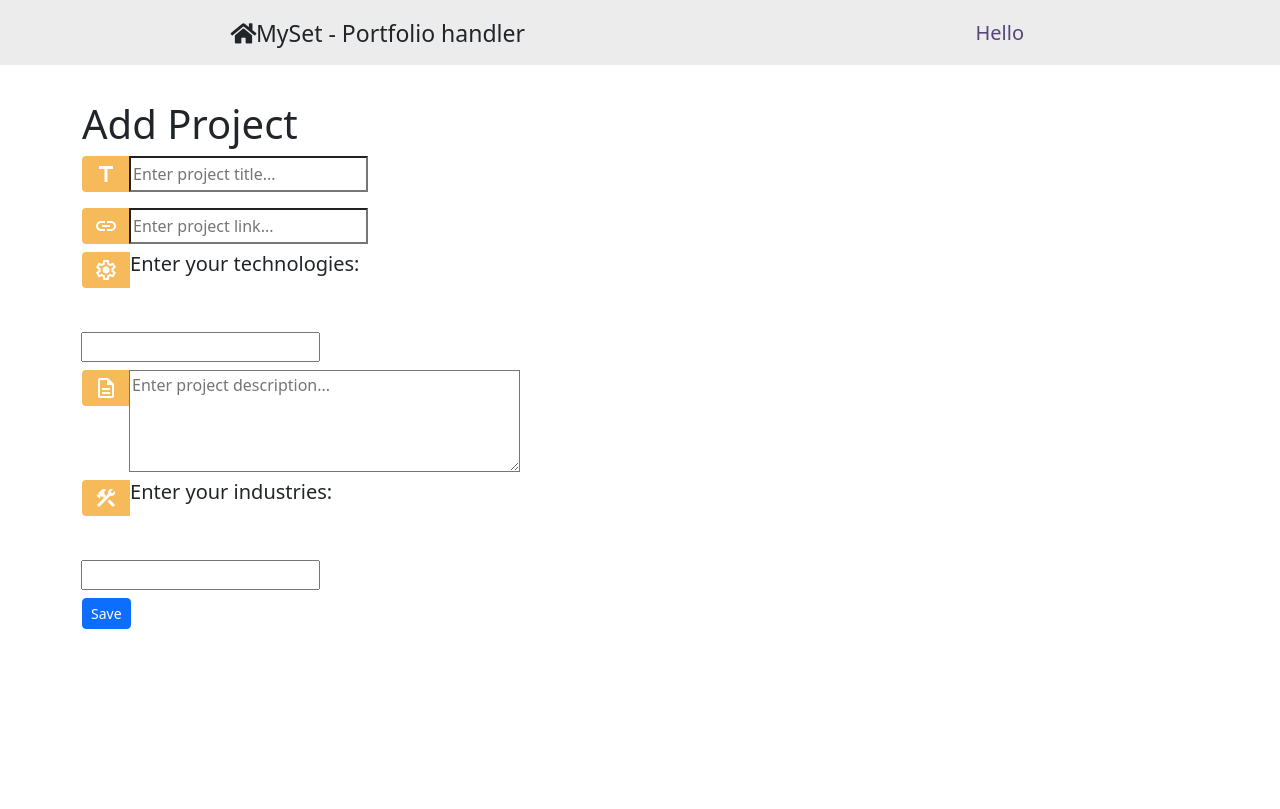
After one commit to FFkmmr/UltraTasc, a Django app: page /add-project/ in a window 1280 px wide. The commit adds this page. Run offline with Django 3.2, Linux system fonts and the light colour scheme; data that the repository does not hold is empty; some libraries are stand-ins or nearby versions.

Commit message:
feat: Added a button for adding projects manually

```diff
--- a/my_set/main/forms.py
+++ b/my_set/main/forms.py
@@ -1,5 +1,9 @@
 from django.contrib.auth.forms import UserCreationForm
 from django.contrib.auth.models import User
+from django.forms import ModelForm
+from .models import Project
+from django import forms
+from .models import Project, Technology, Industry
 
 class CreateUserForm(UserCreationForm):
     class Meta:
@@ -17,3 +21,21 @@ class CreateUserForm(UserCreationForm):
         super(CreateUserForm, self).__init__(*args, **kwargs)
         for field_name, placeholder in self.placeholders.items():
             self.fields[field_name].widget.attrs.update({'placeholder': placeholder})
+
+class CreateProjectForm(ModelForm):
+    new_technologies = forms.CharField(required=False)
+    new_industries = forms.CharField(required=False)
+    class Meta:
+        model = Project
+        fields = ['title', 'url', 'technologies', 'description', 'industries']
+        widgets = {
+            'title': forms.TextInput(attrs={'placeholder': 'Enter project title...'}),
+            'url': forms.URLInput(attrs={'placeholder': 'Enter project link...'}),
+            'description': forms.Textarea(attrs={'placeholder': 'Enter project description...', 'rows': 4}),
+            'technologies': forms.CheckboxSelectMultiple(),
+            'industries': forms.CheckboxSelectMultiple(),
+            'new_technologies':forms.TextInput(attrs={'placeholder': 'Enter new technologies, separated by commas...',
+            'class': 'wide-input'}),
+            'new_idustries':forms.TextInput(attrs={'placeholder': 'Enter new industries, separated by commas...',
+            'class': 'wide-input'}),
+        }
--- a/my_set/main/static/main/css/main.css
+++ b/my_set/main/static/main/css/main.css
@@ -153,10 +153,11 @@ i .fa-user {
 }
 .num {
     position: absolute;
-    right: 74%;
+    right: 10px;
 }
-li label {
-    padding-right: 20%;
+#industryList li,
+#technologyList li {
+    position: relative;
 }
 .container-main {
     position: relative;
@@ -252,3 +253,19 @@ li label {
     left: 90%;
     color: white;
 }
+.block_ {
+    display: block;
+}
+.block_ h5 {
+    width: 50%;
+}
+.add-block-form {
+    width: 60%;
+    overflow: auto;
+}
+.add-input-block {
+    width: 150px;
+}
+.wide-input {
+    width: 400px;
+}
--- /dev/null
+++ b/my_set/main/templates/add_project.html
@@ -0,0 +1,70 @@
+{% extends 'main/layout.html' %}
+
+{% block title %}Add Project{% endblock title %}
+
+{% block content %}
+<div class="container">
+    <div class="row">
+        <div class="col-md-12" style="margin-bottom: 180px;">
+            <h1>Add Project </h1>
+            <form action="" method='POST'>
+                {% csrf_token %}
+                <div class="input-group mb-3">
+                    <div class="input-group-append">
+                        <span class="input-group-text material-symbols-outlined">Title</span>
+                    </div>
+                    {{form.title}}
+                </div>
+                <div class="input-group mb-2">
+                    <div class="input-group-append">
+                        <span class="input-group-text material-symbols-outlined">Link</span>
+                    </div>
+                    {{form.url}}
+                </div>
+                <div class="input-group mb-2 block_">
+                    <div class="input-group-append">
+                        <span class="input-group-text material-symbols-outlined" style="float: left;">Settings</span>
+                        <h5>Enter your technologies:</h5><br>
+                    </div>
+                    <div class="add-block-form">
+                     {% for technology in form.technologies %}
+                        {{ technology }}
+                        {% if forloop.counter|divisibleby:5 %}
+                            <span><br></span>
+                        {% endif %}
+                     {% endfor %}
+                    </div> <br>
+                    <div>
+                        {{ form.new_technologies }}
+                    </div>
+                </div>
+                <div class="input-group mb-2">
+                    <div class="input-group-append">
+                        <span class="input-group-text material-symbols-outlined">Description</span>
+                    </div>
+                    {{form.description}}
+                </div>
+                <div class="input-group mb-2 block_">
+                    <div class="input-group-append">
+                        <span class="input-group-text material-symbols-outlined" style="float: left;">Construction</span>
+                        <h5>Enter your industries:</h5><br>
+                    </div>
+                    <div class="add-block-form">
+                    {% for industry in form.industries %}
+                        {{ industry }}
+                        {% if forloop.counter|divisibleby:5 and not forloop.last %}
+                            <span><br></span>
+                        {% endif %}
+                     {% endfor %}
+                    </div> <br>
+                    <div>
+                        {{ form.new_industries }}
+                    </div>
+                </div>
+
+                <button type="submit" class="btn btn-primary btn-sm" value=""> Save</button>
+            </form>
+        </div>
+    </div>
+</div>
+{% endblock content %}
--- a/my_set/main/templates/main/index.html
+++ b/my_set/main/templates/main/index.html
@@ -49,9 +49,9 @@
                     <button type="button" class="btn btn-outline-dark custom-btn" data-value="MySets">My Sets</button>
                 </div>
                 <div class="btn-group-toggle-2">
-                    <button type="button" class="btn btn-outline-primary" data-value="Add project">Add project</button>
+                    <a href="{% url 'add_project' %}" type="button" class="btn btn-outline-primary" data-value="Add project">Add project</a>
                     <a href="{% url 'import_csv' %}" type="button" class="btn btn-outline-success" data-value="Upload .csv">Upload .csv</a>
-                    <button type="button" class="btn btn-outline-warning" data-value="Add new set">Add new set</button>
+                    <a href="/" type="button" class="btn btn-outline-warning" data-value="Add new set">Add new set</a>
                 </div>
                 <input type="text" class="filter-of-container-main" placeholder="Search...">
                 <button type="button" class="btn btn-outline-dark search_" data-value="Search">Search</button>
--- a/my_set/main/templates/main/layout.html
+++ b/my_set/main/templates/main/layout.html
@@ -9,6 +9,7 @@
     <link rel="icon" href="{% static 'main/img/favicon.ico' %}" type="image/x-icon">
     <link rel="stylesheet" href="https://cdn.jsdelivr.net/npm/bootstrap@5.3.2/dist/css/bootstrap.min.css" >
     <link rel="stylesheet" href="https://use.fontawesome.com/releases/v5.8.1/css/all.css">
+    <link rel="stylesheet" href="https://fonts.googleapis.com/css2?family=Material+Symbols+Outlined:opsz,wght,FILL,GRAD@24,400,0,0" />
 
     <link rel="stylesheet" href="{% static 'main/css/main.css' %}?{% cache_boost %}">
     <title>{% block title %} {% endblock %}</title>
--- a/my_set/main/urls.py
+++ b/my_set/main/urls.py
@@ -8,4 +8,5 @@ urlpatterns = [
     path('login/', views.login_page, name='login'),
     path('logout/', views.logout_user, name='logout'),
     path('import_csv/', views.import_csv_view, name='import_csv'),
+    path('add-project/', views.add_project, name="add_project"),
 ]
--- a/my_set/main/views.py
+++ b/my_set/main/views.py
@@ -7,7 +7,7 @@ from .models import Project, Technology, Industry
 from django.shortcuts import render, redirect
 from django.http import HttpResponse, JsonResponse
 from django.contrib import messages
-from .forms import CreateUserForm
+from .forms import CreateUserForm, CreateProjectForm
 from django.db import transaction
 import json
 import csv
@@ -119,3 +119,28 @@ def import_csv_view(request):
             return HttpResponse(f"Error: {e}")
 
     return render(request, 'import_csv.html')
+
+
+def add_project(request):
+    if request.method == 'POST':
+        form = CreateProjectForm(request.POST)
+        if form.is_valid():
+            project = form.save()
+
+            new_technologies = form.cleaned_data.get('new_technologies')
+            if new_technologies:
+                tech_list = [tech.strip() for tech in new_technologies.split(',')]
+                for tech_name in tech_list:
+                    technology, created = Technology.objects.get_or_create(name=tech_name)
+                    project.technologies.add(technology)
+            new_industries = form.cleaned_data.get('new_industries')
+            if new_industries:
+                ind_list = [ind.strip() for ind in new_industries.split(',')]
+                for ind_name in ind_list:
+                    industry, created = Industry.objects.get_or_create(name=ind_name)
+                    project.industries.add(industry)
+
+            return redirect('home')
+    else:
+        form = CreateProjectForm()
+    return render(request, 'add_project.html', {'form': form})
```
